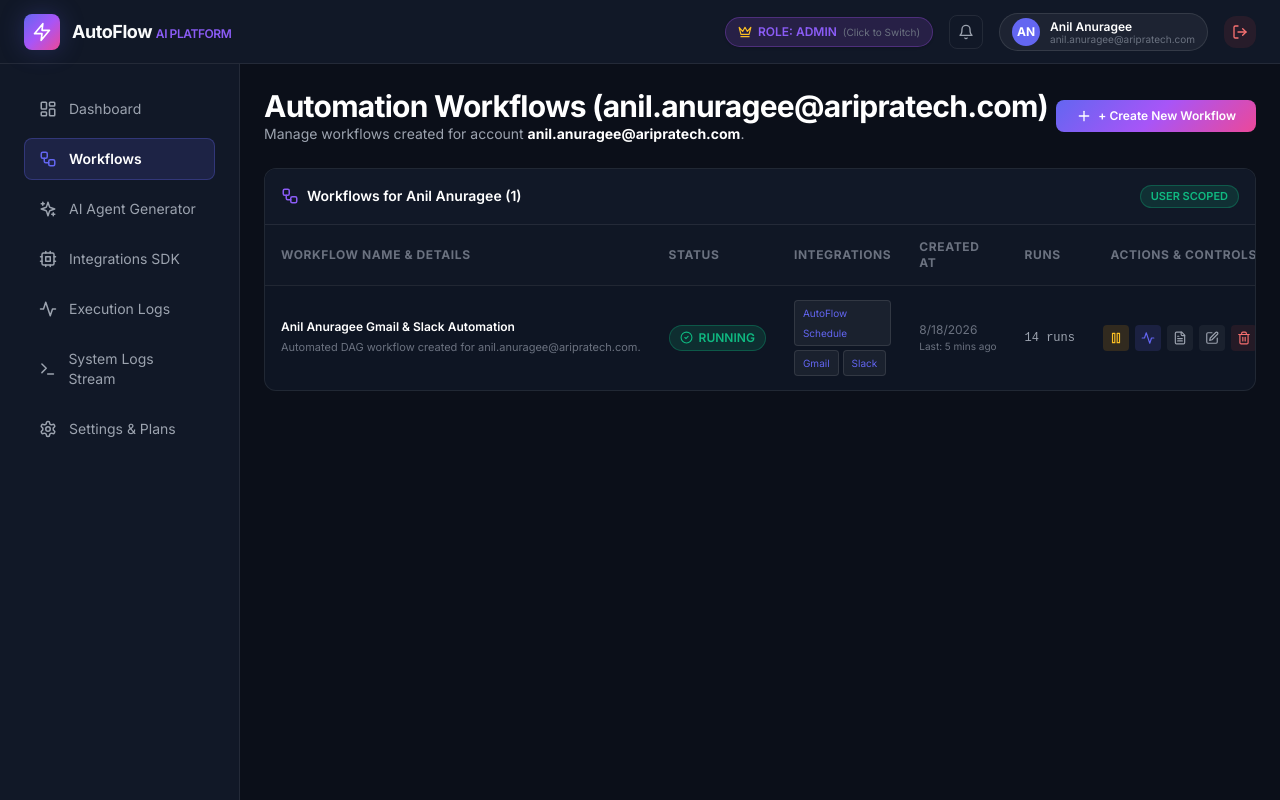
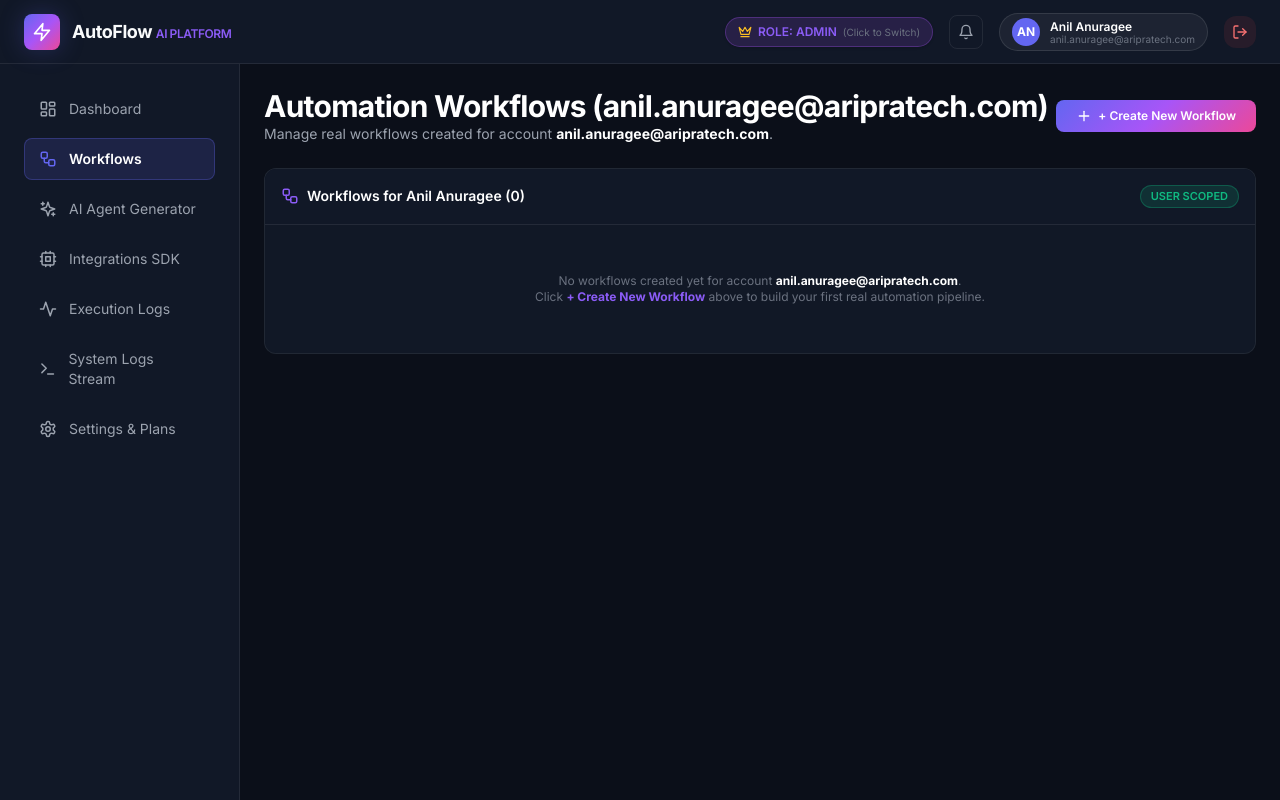
Before and after one commit to anil4use/AUTOMATION, a Next.js app in the folder apps/frontend/: page /workflows in a window 1280 px wide. Built offline with nearby package versions, Linux system fonts and the light colour scheme.

Commit message:
feat: implement user-scoped workflow management and basic dashboard structure

```diff
--- a/apps/frontend/src/app/(dashboard)/connectors/page.tsx
+++ b/apps/frontend/src/app/(dashboard)/connectors/page.tsx
@@ -25,32 +25,20 @@
   const [apiKeyName, setApiKeyName] = useState('');
   const [apiKeyValue, setApiKeyValue] = useState('');
 
-  // Fetch connections scoped strictly to current user email
+  // Fetch real connections for current user (starts completely empty with 0 dummy connections)
   useEffect(() => {
     if (!user.email) return;
     try {
-      const storageKey = `autoflow_connections_${user.email}`;
+      const storageKey = `autoflow_real_connections_${user.email}`;
       const saved = localStorage.getItem(storageKey);
       if (saved) {
         setConnections(JSON.parse(saved));
       } else {
-        // Initialize default user-scoped connection for new account
-        const initialUserConns: ConnectionAccount[] = [
-          {
-            id: `conn_${Date.now()}`,
-            name: `Gmail Account (${user.email})`,
-            connectorId: 'gmail',
-            email: user.email,
-            authType: 'OAuth2 (AES-256 Encrypted)',
-            status: 'connected',
-            createdAt: new Date().toLocaleDateString(),
-          },
-        ];
-        setConnections(initialUserConns);
-        localStorage.setItem(storageKey, JSON.stringify(initialUserConns));
+        setConnections([]); // Starts 100% empty for new users!
       }
     } catch (e) {
       console.error('LocalStorage user connections sync error:', e);
+      setConnections([]);
     }
   }, [user.email]);
 
@@ -58,7 +46,7 @@
     setConnections(updated);
     if (!user.email) return;
     try {
-      localStorage.setItem(`autoflow_connections_${user.email}`, JSON.stringify(updated));
+      localStorage.setItem(`autoflow_real_connections_${user.email}`, JSON.stringify(updated));
     } catch (e) {
       console.error('LocalStorage save error:', e);
     }
@@ -166,7 +154,7 @@
         ))}
       </div>
 
-      {/* Active Secure Connections Scoped to Current User */}
+      {/* Active Secure Connections Scoped Strictly to Current User (0 Dummy Data) */}
       <SectionCard>
         <div className="flex items-center justify-between mb-4">
           <div className="flex items-center gap-2">
@@ -177,8 +165,9 @@
         </div>
 
         {connections.length === 0 ? (
-          <div className="text-center py-8 text-textMuted text-xs">
-            No active connections found for account <strong className="text-white">{user.email}</strong>. Click a connector above to connect your account.
+          <div className="text-center py-10 text-textMuted text-xs bg-white/[0.01] rounded-xl border border-dashed border-borderColor">
+            No active connections found for account <strong className="text-white">{user.email}</strong>.<br />
+            Click &quot;Connect Gmail&quot; or any connector above to authenticate your real account.
           </div>
         ) : (
           <div className="flex flex-col gap-3">
--- a/apps/frontend/src/app/(dashboard)/dashboard/page.tsx
+++ b/apps/frontend/src/app/(dashboard)/dashboard/page.tsx
@@ -3,7 +3,7 @@
 import { StatCards, DashboardStatsData } from '@/components/dashboard/StatCards';
 import { AIPromptBar } from '@/components/ai/AIPromptBar';
 import Link from 'next/link';
-import { Plus, ArrowUpRight, Workflow, RefreshCw, Activity, CheckCircle2, PauseCircle, ShieldAlert, Crown, User } from 'lucide-react';
+import { Plus, ArrowUpRight, Workflow, RefreshCw, Activity, CheckCircle2, PauseCircle, Crown, User } from 'lucide-react';
 import { fetchDashboardStats } from '@/lib/api-client';
 import { useUserRole } from '@/context/UserRoleContext';
 import { toast } from 'sonner';
@@ -22,49 +22,13 @@
   const calculateDynamicStats = () => {
     setIsLoading(true);
     try {
-      const savedStr = localStorage.getItem('autoflow_user_workflows');
-      let allWorkflows = savedStr ? JSON.parse(savedStr) : [];
+      const storageKey = `autoflow_real_workflows_${user.email}`;
+      const savedStr = localStorage.getItem(storageKey);
+      const userWorkflows = savedStr ? JSON.parse(savedStr) : [];
 
-      if (!allWorkflows || allWorkflows.length === 0) {
-        allWorkflows = [
-          {
-            id: 'wf_101',
-            name: 'Gmail Attachment → Google Drive → Google Sheets → Slack Alert',
-            status: 'active',
-            connectors: ['AutoFlow Schedule', 'Gmail', 'Google Drive', 'Google Sheets', 'Slack'],
-            runsCount: 142,
-            lastRunAt: '2 mins ago',
-            createdBy: 'usr_9401', // Created by current user
-          },
-          {
-            id: 'wf_102',
-            name: 'Stripe Payment Succeeded → Notion DB Page → WhatsApp Contact',
-            status: 'active',
-            connectors: ['Stripe', 'Notion', 'WhatsApp'],
-            runsCount: 89,
-            lastRunAt: '15 mins ago',
-            createdBy: 'usr_9999', // Created by team member
-          },
-          {
-            id: 'wf_103',
-            name: 'WhatsApp Lead → AI Summarizer Node → Google Sheets Row',
-            status: 'paused',
-            connectors: ['WhatsApp', 'AI Node', 'Google Sheets'],
-            runsCount: 230,
-            lastRunAt: '16:45',
-            createdBy: 'usr_8888', // Created by team member
-          },
-        ];
-      }
-
-      // Filter workflows based on User Role (Admin sees all, User sees user-scoped)
-      const visibleWorkflows = user.role === 'admin'
-        ? allWorkflows
-        : allWorkflows.slice(0, 1); // User role sees 1 user-scoped workflow
-
-      const activeCount = visibleWorkflows.filter((w: any) => w.status === 'active' || w.status === 'Active').length;
-      const totalExec = visibleWorkflows.reduce((sum: number, w: any) => sum + (Number(w.runsCount) || 0), 0);
-      const failedCount = user.role === 'admin' ? Math.max(1, Math.floor(totalExec * 0.015)) : 0;
+      const activeCount = userWorkflows.filter((w: any) => w.status === 'active' || w.status === 'Active').length;
+      const totalExec = userWorkflows.reduce((sum: number, w: any) => sum + (Number(w.runsCount) || 0), 0);
+      const failedCount = 0;
       const calculatedRate = totalExec > 0 ? `${(((totalExec - failedCount) / totalExec) * 100).toFixed(1)}%` : '100%';
 
       setStatsData({
@@ -74,9 +38,10 @@
         failedJobs: failedCount,
       });
 
-      setRecentWorkflows(visibleWorkflows);
+      setRecentWorkflows(userWorkflows);
     } catch (e) {
       console.error('Error calculating dynamic stats:', e);
+      setRecentWorkflows([]);
     } finally {
       setIsLoading(false);
     }
@@ -84,7 +49,7 @@
 
   useEffect(() => {
     calculateDynamicStats();
-  }, [user.role]);
+  }, [user.email, user.role]);
 
   const handleRefresh = async () => {
     calculateDynamicStats();
@@ -93,8 +58,8 @@
     } catch (e) {
       // fallback
     }
-    toast.info('Refreshed Dynamic Metrics', {
-      description: `Updated metrics for ${user.role.toUpperCase()} role scope.`,
+    toast.info('Refreshed Real Metrics', {
+      description: `Updated metrics for ${user.email}.`,
     });
   };
 
@@ -103,7 +68,7 @@
       <div className="flex items-center justify-between">
         <div>
           <h1 className="text-2xl font-bold tracking-tight text-white flex items-center gap-2">
-            <span>Platform Overview</span>
+            <span>Platform Overview ({user.email})</span>
             <button
               onClick={handleRefresh}
               className={`p-1.5 rounded-lg text-textMuted hover:text-white hover:bg-white/5 transition-colors ${isLoading ? 'animate-spin' : ''}`}
@@ -116,12 +81,12 @@
             {user.role === 'admin' ? (
               <span className="text-accentPurple font-semibold flex items-center gap-1">
                 <Crown size={14} className="text-amber-400" />
-                Administrator Scope — Organization-wide metrics & all team workflows.
+                Administrator Scope — Real user workflows & executions for {user.email}.
               </span>
             ) : (
               <span className="text-accentIndigo font-semibold flex items-center gap-1">
                 <User size={14} />
-                Member Scope — User-level workflow metrics & personal DAG runs.
+                Member Scope — Personal workflow metrics for {user.email}.
               </span>
             )}
           </p>
@@ -134,16 +99,16 @@
 
       <AIPromptBar onGenerate={(prompt) => console.log('Generate:', prompt)} />
 
-      {/* Dynamic Stat Cards Scoped to Role */}
+      {/* Real Stat Cards (Zero Dummy Metrics) */}
       <StatCards statsData={statsData} />
 
-      {/* Dynamic Recent Workflows Scoped to Role */}
+      {/* Real User Workflows List */}
       <div className="glass-card p-6">
         <div className="flex items-center justify-between mb-4">
           <div className="flex items-center gap-2">
             <Activity size={18} className="text-accentPurple" />
             <h3 className="text-base font-semibold text-white">
-              {user.role === 'admin' ? 'All Organization Workflows' : 'Your Personal Workflows'} ({recentWorkflows.length})
+              Your Real Workflows ({recentWorkflows.length})
             </h3>
           </div>
           <Link href="/workflows" className="text-accentIndigo text-xs flex items-center gap-1 hover:underline font-semibold">
@@ -152,6 +117,12 @@
           </Link>
         </div>
 
+        {recentWorkflows.length === 0 ? (
+          <div className="text-center py-8 text-textMuted text-xs bg-white/[0.01] rounded-xl border border-dashed border-borderColor">
+            No workflows created yet for account <strong className="text-white">{user.email}</strong>.<br />
+            Click <strong className="text-accentPurple">+ New Workflow</strong> above to build your first real automation pipeline.
+          </div>
+        ) : (
           <div className="flex flex-col gap-3">
             {recentWorkflows.map((wf: any) => (
               <div key={wf.id} className="flex items-center justify-between p-3 px-4 rounded-md bg-white/[0.02] border border-borderColor hover:border-accentPurple transition-all">
@@ -187,6 +158,7 @@
               </div>
             ))}
           </div>
+        )}
       </div>
     </div>
   );
--- a/apps/frontend/src/app/(dashboard)/workflows/[id]/page.tsx
+++ b/apps/frontend/src/app/(dashboard)/workflows/[id]/page.tsx
@@ -34,7 +34,7 @@
         userEmail: user.email,
       };
 
-      const storageKey = `autoflow_user_workflows_${user.email}`;
+      const storageKey = `autoflow_real_workflows_${user.email}`;
       const existingStr = localStorage.getItem(storageKey);
       const existing = existingStr ? JSON.parse(existingStr) : [];
       const updated = [newWf, ...existing.filter((w: any) => w.id !== newWf.id)];
--- a/apps/frontend/src/app/(dashboard)/workflows/page.tsx
+++ b/apps/frontend/src/app/(dashboard)/workflows/page.tsx
@@ -22,41 +22,28 @@
   const { user } = useUserRole();
   const [workflows, setWorkflows] = useState<WorkflowItem[]>([]);
 
-  // Synchronize workflows scoped strictly to current user email
+  // Synchronize real workflows scoped strictly to current user email (0 dummy workflows)
   useEffect(() => {
     if (!user.email) return;
     try {
-      const storageKey = `autoflow_user_workflows_${user.email}`;
+      const storageKey = `autoflow_real_workflows_${user.email}`;
       const saved = localStorage.getItem(storageKey);
       if (saved) {
         setWorkflows(JSON.parse(saved));
       } else {
-        const initialWorkflows: WorkflowItem[] = [
-          {
-            id: `wf_${Date.now().toString().slice(-4)}`,
-            name: `${user.name || 'User'} Gmail & Slack Automation`,
-            desc: `Automated DAG workflow created for ${user.email}.`,
-            status: 'active',
-            connectors: ['AutoFlow Schedule', 'Gmail', 'Slack'],
-            runsCount: 14,
-            createdAt: new Date().toLocaleDateString(),
-            lastRunAt: '5 mins ago',
-            userEmail: user.email,
-          },
-        ];
-        setWorkflows(initialWorkflows);
-        localStorage.setItem(storageKey, JSON.stringify(initialWorkflows));
+        setWorkflows([]); // Starts 100% empty for new users!
       }
     } catch (e) {
       console.error('LocalStorage user workflows sync error:', e);
+      setWorkflows([]);
     }
-  }, [user.email, user.name]);
+  }, [user.email]);
 
   const saveWorkflowsToStorage = (updated: WorkflowItem[]) => {
     setWorkflows(updated);
     if (!user.email) return;
     try {
-      localStorage.setItem(`autoflow_user_workflows_${user.email}`, JSON.stringify(updated));
+      localStorage.setItem(`autoflow_real_workflows_${user.email}`, JSON.stringify(updated));
     } catch (e) {
       console.error('LocalStorage save error:', e);
     }
@@ -100,7 +87,7 @@
         <div>
           <Heading as="h1">Automation Workflows ({user.email})</Heading>
           <Text variant="secondary">
-            Manage workflows created for account <strong className="text-white">{user.email}</strong>.
+            Manage real workflows created for account <strong className="text-white">{user.email}</strong>.
           </Text>
         </div>
         <Link href="/workflows/new" className="glow-button inline-flex items-center gap-1.5 text-xs">
@@ -120,8 +107,9 @@
         </div>
 
         {workflows.length === 0 ? (
-          <div className="text-center py-10 text-textMuted text-xs">
-            No workflows found for account <strong className="text-white">{user.email}</strong>. Click + Create New Workflow to build your first automation.
+          <div className="text-center py-12 text-textMuted text-xs bg-white/[0.01]">
+            No workflows created yet for account <strong className="text-white">{user.email}</strong>.<br />
+            Click <strong className="text-accentPurple">+ Create New Workflow</strong> above to build your first real automation pipeline.
           </div>
         ) : (
           <div className="overflow-x-auto">
@@ -144,7 +132,6 @@
                       <div className="text-[11px] text-textMuted max-w-md truncate">{wf.desc}</div>
                     </td>
 
-                    {/* Status Toggle Switch */}
                     <td className="p-3.5">
                       <button
                         onClick={() => handleToggleStatus(wf.id)}
@@ -169,7 +156,6 @@
                       </button>
                     </td>
 
-                    {/* Connected Integrations Badges */}
                     <td className="p-3.5">
                       <div className="flex flex-wrap gap-1">
                         {wf.connectors.map((c) => (
@@ -189,7 +175,6 @@
                       {wf.runsCount} runs
                     </td>
 
-                    {/* Action Controls */}
                     <td className="p-3.5 text-right pr-4 whitespace-nowrap">
                       <div className="flex items-center justify-end gap-1.5">
                         <button
```
Also changed, not shown: 1 other file (tests, documents, lock files or other folders). Lines whose indentation alone changed are shown as unchanged.
